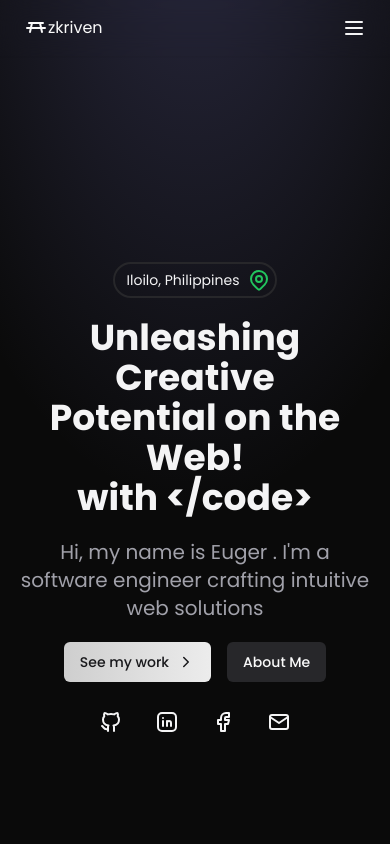
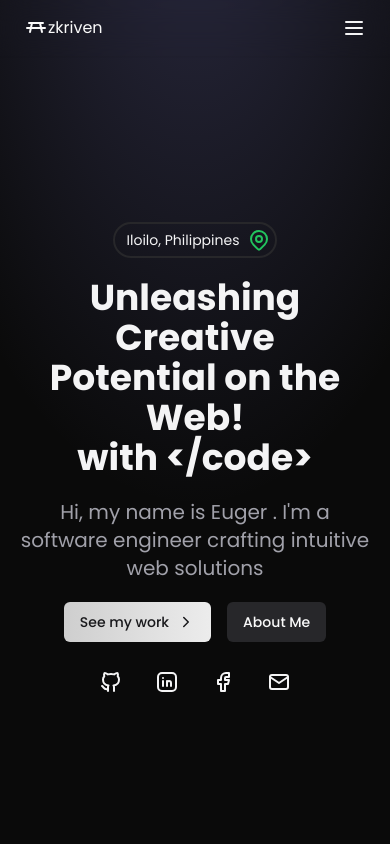
Before and after one commit to azkriven16/azkriven, a Next.js app: page / in a window 390 px wide. Shown: the top 844 px of the page. Built offline with nearby package versions, Linux system fonts and the light colour scheme.

Commit message:
feat: updated hero section

```diff
--- a/components/custom/hero.tsx
+++ b/components/custom/hero.tsx
@@ -23,7 +23,7 @@ export const Hero = () => {
                 transition={{ duration: 0.3 }}
                 className="flex flex-col items-center justify-center min-h-screen"
             >
-                <div className="max-w-4xl text-center px-4 space-y-5">
+                <div className="max-w-4xl text-center px-4 space-y-5 pb-20 md:pb-0">
                     <motion.div
                         initial={{ scale: 0.9 }}
                         animate={{ scale: 1 }}
```
